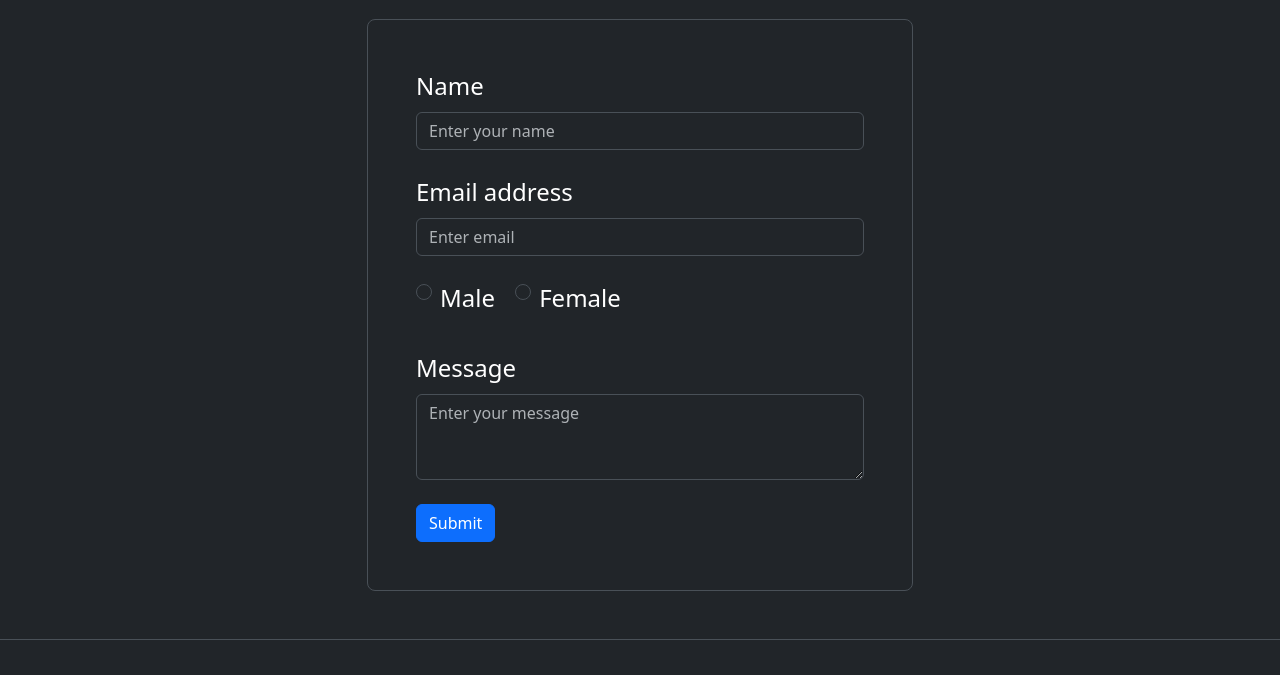
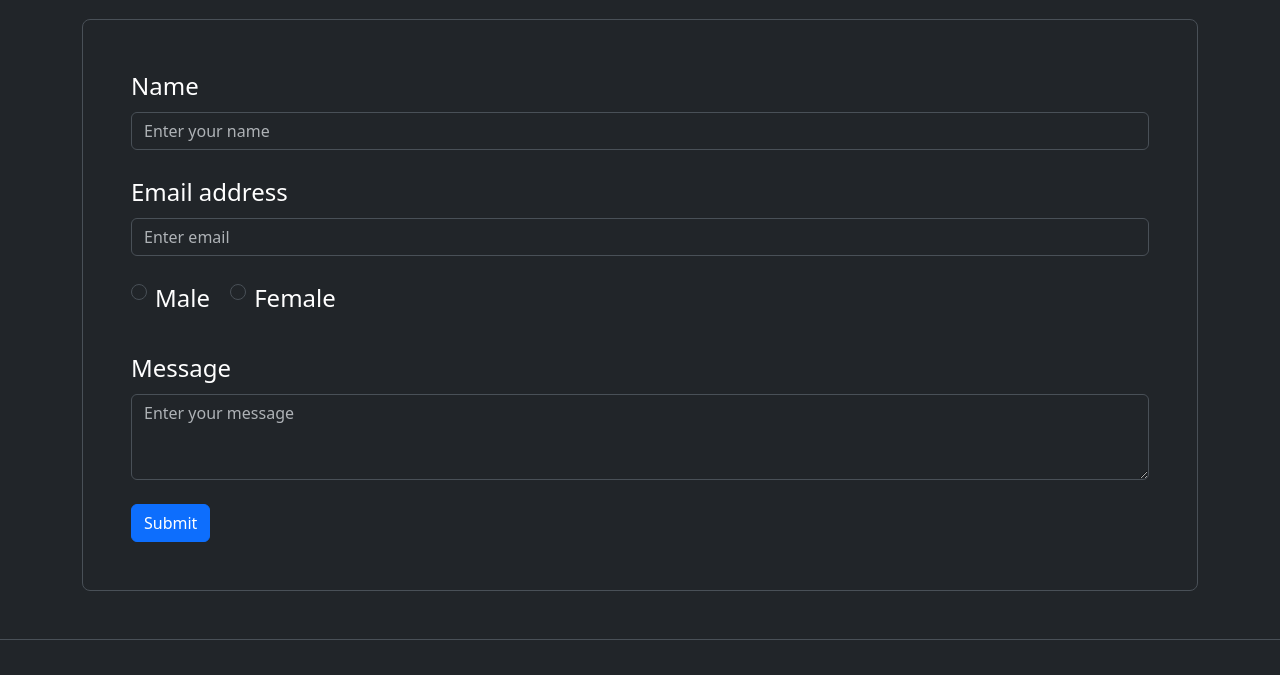
Before and after one commit to alok-x0s1/Pixelated-Plate, a plain HTML site: page contact/contact.html in a window 1280 px wide. Shown: the part 125-800 px from the top of the page. Drawn offline with nearby package versions, Linux system fonts and the light colour scheme.

Commit message:
contact form updated

```diff
--- a/contact/contact.html
+++ b/contact/contact.html
@@ -308,8 +308,7 @@
 
     <div class="container form-container text-white" data-bs-theme="dark">
       <h1 class="text-center mb-4 mt-3">Contact Form</h1>
-      <div class="container d-flex justify-content-center">
-        <form class="dark-form w-50 border rounded-3 p-5">
+        <form class="dark-form border rounded-3 p-5">
           <div class="form-group dark-form-group mb-4">
             <label for="name" class="dark-label fs-4 mb-2">Name</label>
             <input
@@ -369,7 +368,6 @@
             Submit
           </button>
         </form>
-      </div>
     </div>
 
     <div
```
